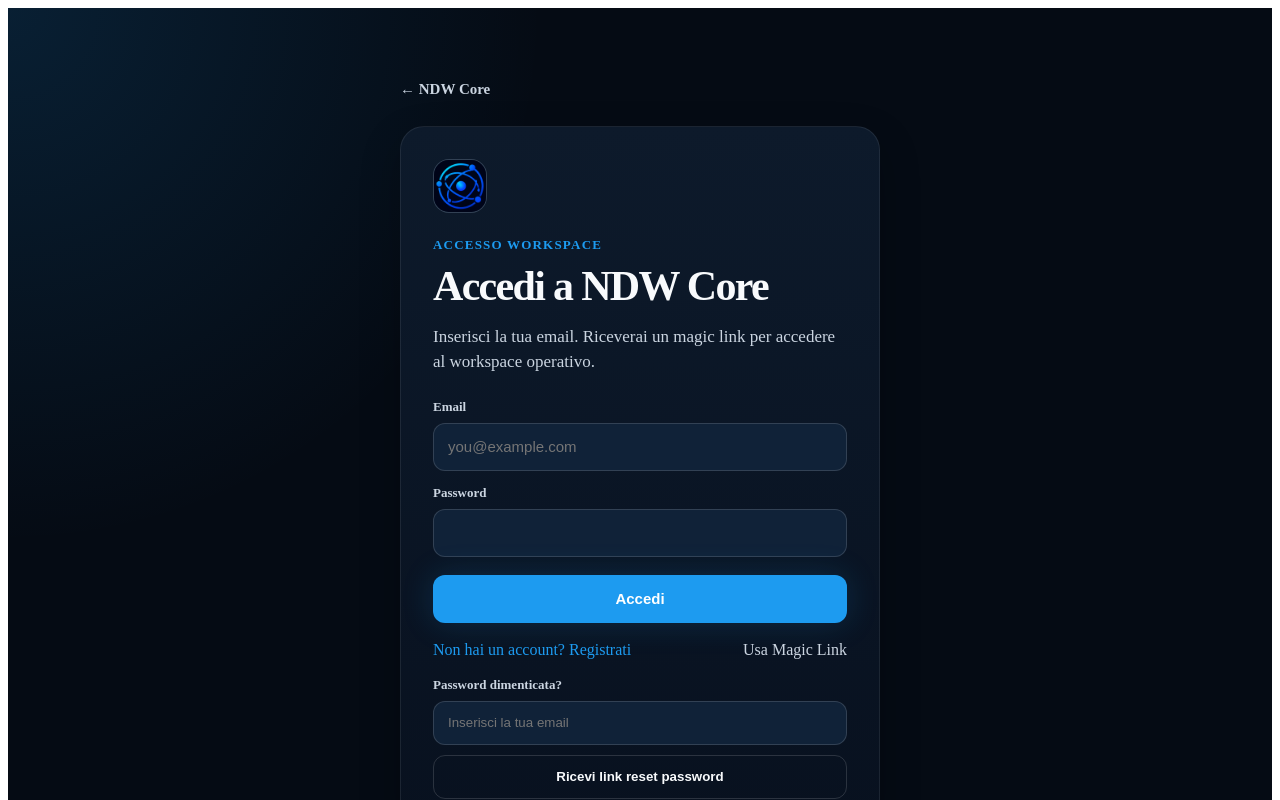
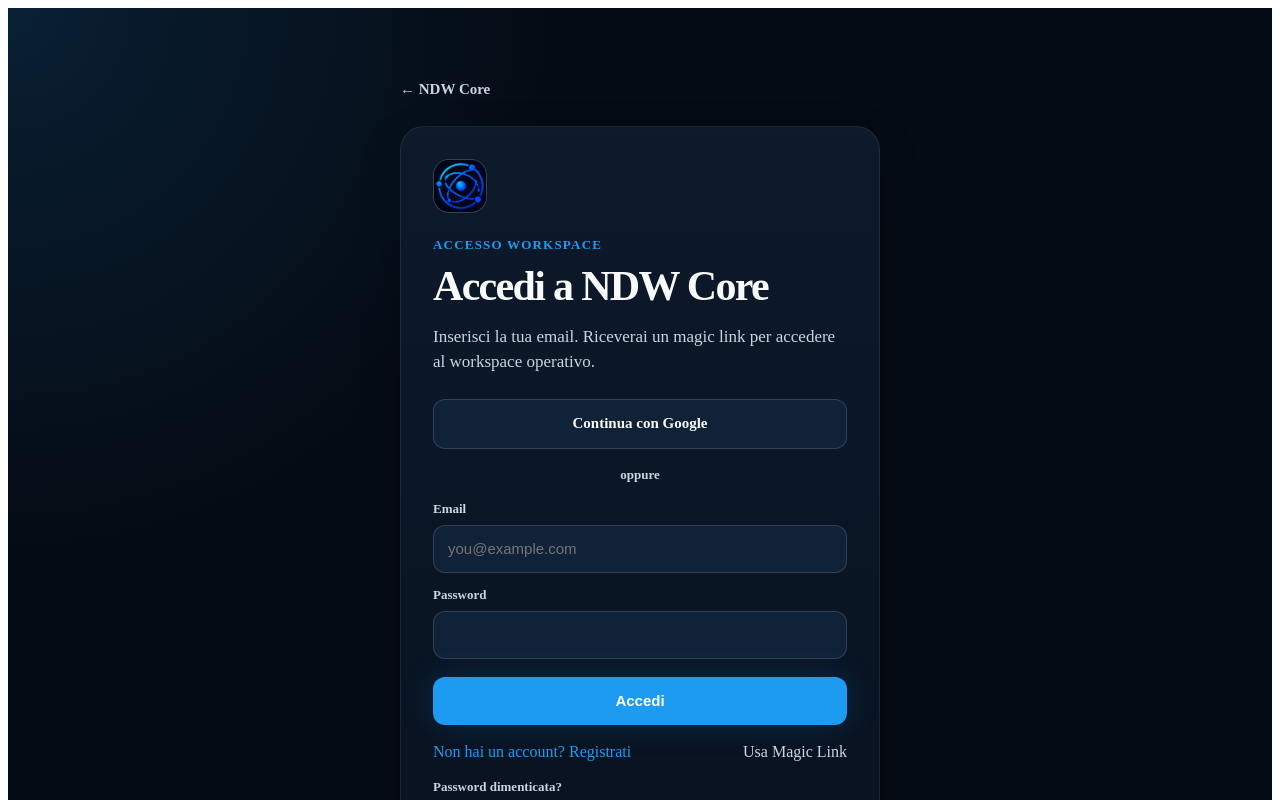
Before and after one commit to NDW-NotaDigitalWorks/ndw-platform, a Next.js app: page /login in a window 1280 px wide. Shown: the top 800 px of the page. Built offline with nearby package versions, Linux system fonts and the light colour scheme; no server answers.

Commit message:
Add Google login

```diff
--- a/src/app/login/page.tsx
+++ b/src/app/login/page.tsx
@@ -216,6 +216,38 @@
         fontWeight: ndwTokens.typography.weights.bold,
       }}
     >
+
+      <Link
+  href="/auth/google"
+  style={{
+    display: "flex",
+    alignItems: "center",
+    justifyContent: "center",
+    minHeight: 48,
+    borderRadius: ndwTokens.radius.md,
+    border: `1px solid ${ndwTokens.colors.borderStrong}`,
+    background: ndwTokens.colors.surfaceRaised,
+    color: ndwTokens.colors.textPrimary,
+    fontSize: ndwTokens.typography.sizes.body,
+    fontWeight: ndwTokens.typography.weights.black,
+    textDecoration: "none",
+  }}
+>
+  Continua con Google
+</Link>
+
+<div
+  style={{
+    margin: "18px 0",
+    color: ndwTokens.colors.textSecondary,
+    textAlign: "center",
+    fontSize: ndwTokens.typography.sizes.small,
+  }}
+>
+  oppure
+</div>
+
+
       Email
 
       <input
```
Also changed, not shown: src/app/auth/google/route.ts (added, +26 -0 lines).
